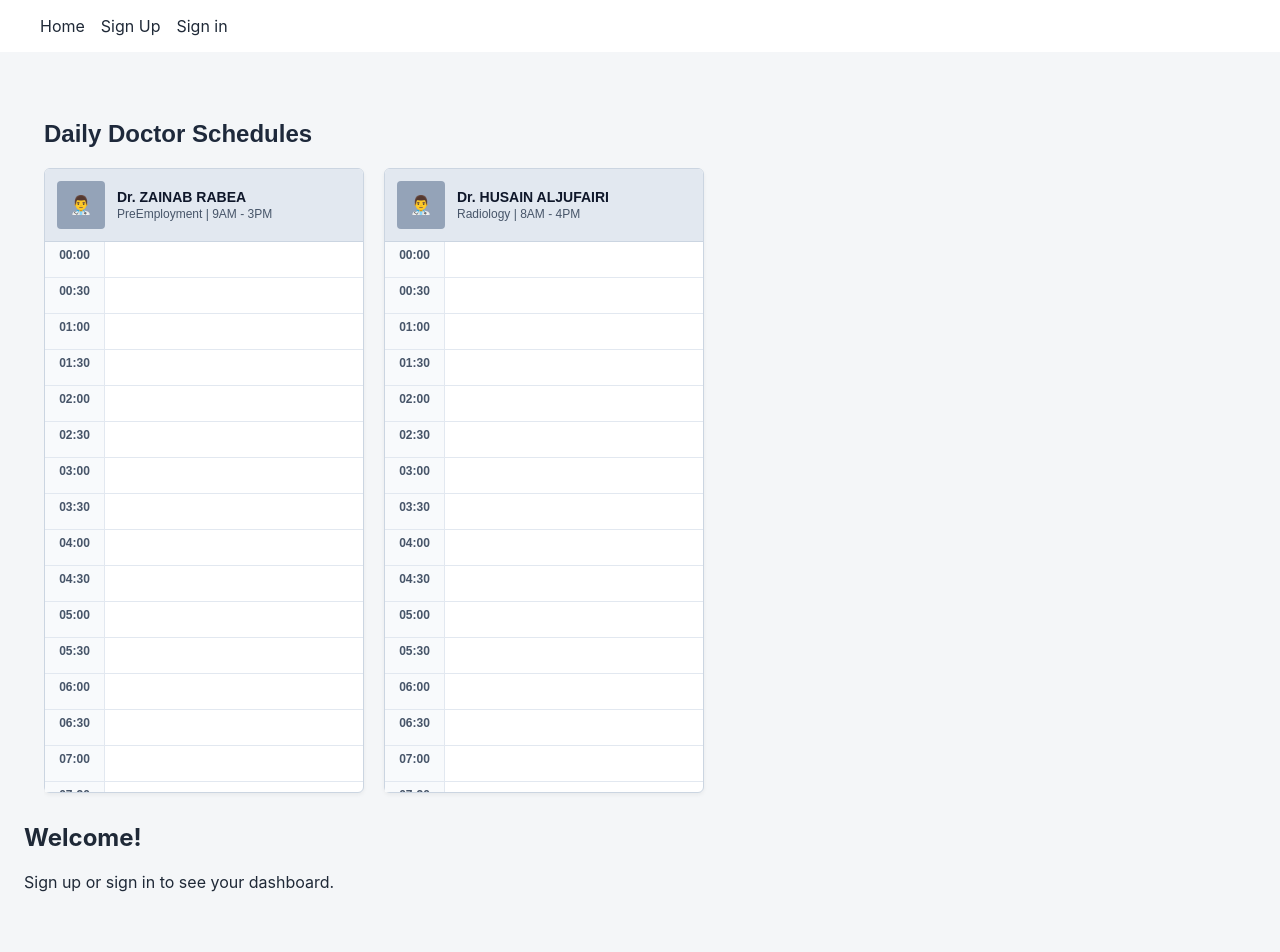
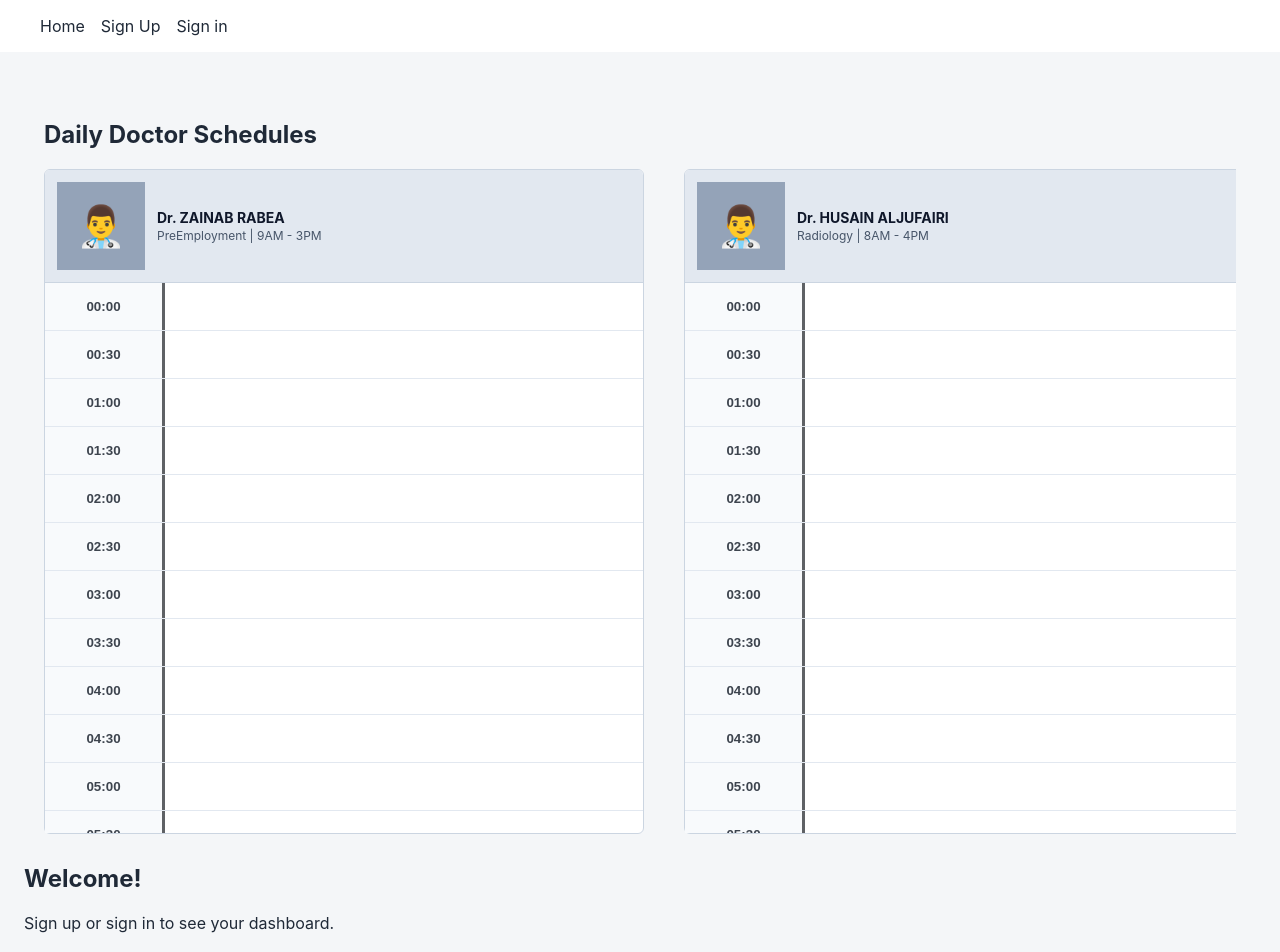
Before and after one commit to fadhel-s-hashem/Medi-App-frontend, a React (Vite) app: page / in a window 1280 px wide. Shown: the top 952 px of the page. Built offline with nearby package versions, Linux system fonts and the light colour scheme; no server answers.

Commit message:
more edit in schedual tamplet

```diff
--- a/src/pages/ScheduleTemplate.jsx
+++ b/src/pages/ScheduleTemplate.jsx
@@ -46,21 +46,20 @@ const timeSlots = generate24HourSlots()
   ]
 
   return (
-    <div style={{ padding: '20px', fontFamily: 'Arial, sans-serif', backgroundColor: '#f4f6f8' }}>
-      <h2 style={{ marginBottom: '20px', color: '#1e293b' }}>Daily Doctor Schedules</h2>
+    <div style={{ padding: '20px', backgroundColor: '#f4f6f8' }}>
+      <h2 >Daily Doctor Schedules</h2>
 
       {/* Main horizontal container for doctors */}
-      <div style={{ display: 'flex', gap: '20px', overflowX: 'auto', paddingBottom: '10px' }}>
+      <div style={{ display: 'flex', gap: '5dvh', overflowX: 'auto', paddingBottom: '10px' }}>
         {mockSchedules.map((doc) => (
           <div
             key={doc.id}
             style={{
-              width: '320px',
+              width: '75dvh',
               backgroundColor: '#ffffff',
               border: '1px solid #cbd5e1',
               borderRadius: '6px',
               flexShrink: 0,
-              boxShadow: '0 2px 4px rgba(0,0,0,0.05)',
             }}
           >
             {/* Top Doctor Profile Header */}
@@ -78,16 +77,15 @@ const timeSlots = generate24HourSlots()
             >
               <div
                 style={{
-                  width: '48px',
-                  height: '48px',
-                  borderRadius: '4px',
+                  width: '11dvh',
+                  height: '11dvh',
                   backgroundColor: '#94a3b8',
                   display: 'flex',
                   alignItems: 'center',
                   justifyContent: 'center',
                   color: '#fff',
                   fontWeight: 'bold',
-                  fontSize: '18px',
+                  fontSize: '5dvh',
                 }}
               >
                 👨‍⚕️
@@ -117,41 +115,40 @@ const timeSlots = generate24HourSlots()
                     }}
                   >
                     {/* Time Label Column */}
-                    <div
+                    <button
                       style={{
-                        width: '60px',
-                        padding: '6px',
+                        width: '15dvh',
+                        padding: '2dvh',
                         backgroundColor: '#f8fafc',
-                        borderRight: '1px solid #e2e8f0',
-                        fontSize: '12px',
-                        fontWeight: '600',
-                        color: '#475569',
-                        textAlign: 'center',
+                        borderRight: 'solid #5e6165',
+                        borderRadius: '0dvh',
+                        color: '#3d444e',
+
                       }}
                     >
                       {time}
-                    </div>
+                    </button>
 
                     {/* Patient Cards Container */}
-                    <div style={{ flex: 1, padding: '2px 4px', display: 'flex', flexDirection: 'column', gap: '2px' }}>
+                    <div style={{ flex: 1, padding: '1dvh', display: 'flex', flexDirection: 'column', gap: '2px' }}>
                       {slotAppointments.map((patient, idx) => (
                         <div
                           key={idx}
                           style={{
                             backgroundColor: '#38bdf8',
-                            color: '#0f172a',
-                            padding: '3px 6px',
-                            borderRadius: '3px',
+                            color: 'black',
+                            padding: '0.7dvh',
+                            borderRadius: '1dvh',
                             fontSize: '11px',
                             fontWeight: 'bold',
                             display: 'flex',
                             justifyContent: 'space-between',
                             alignItems: 'center',
-                            border: '1px solid #0284c7',
+                            border: '0.4dvh solid #0284c7',
                           }}
                         >
                           <span>{patient.name}</span>
-                          <span style={{ fontSize: '10px', opacity: 0.8 }}>CPR: {patient.cpr}</span>
+                          <span>CPR: {patient.cpr}</span>
                         </div>
                       ))}
                     </div>
```
